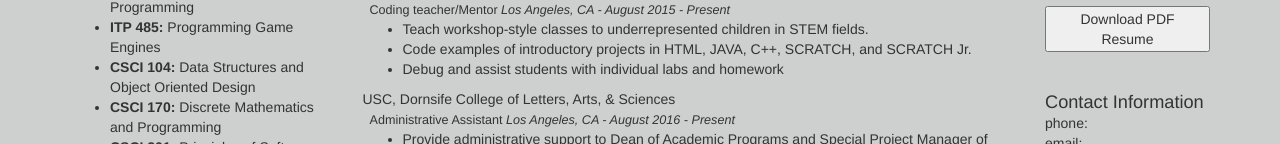
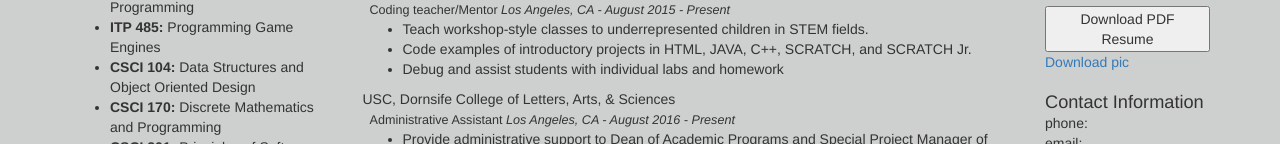
Before and after one commit to courtneypresto/courtneypresto.github.io, a plain HTML site: page index.html in a window 1280 px wide. Shown: the part 196-340 px from the top of the page. Drawn offline with nearby package versions, Linux system fonts and the light colour scheme.

Commit message:
picture download

```diff
--- a/index.html
+++ b/index.html
@@ -164,6 +164,7 @@
 		<form method="get" action="/cprestoResume.pdf">
    			<button type="submit">Download PDF Resume</button>
 		</form>
+		<a href="/cpresto.JPG">Download pic</a>
 		<br><br>
 		<h2>Contact Information</h2>
 		<br>
```
